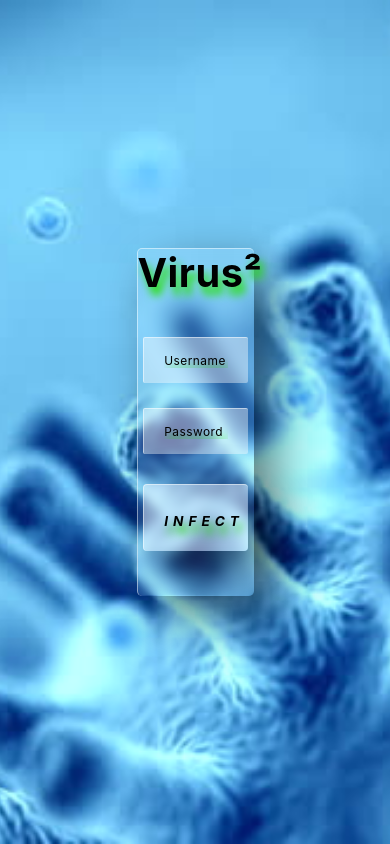
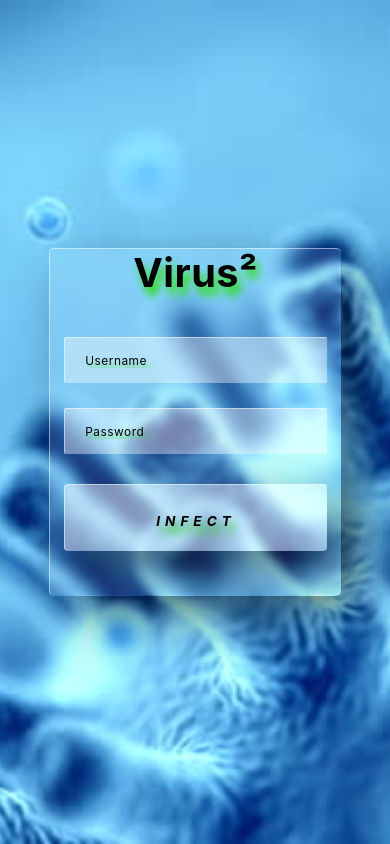
Before and after one commit to lroberts77/Virus, a React (Create React App) app: page / in a window 390 px wide. Built offline with nearby package versions, Linux system fonts and the light colour scheme.

Commit message:
updated login form size for mobile devices

```diff
--- a/src/App.css
+++ b/src/App.css
@@ -306,6 +306,12 @@
   outline: none;
 }
 
+@media only screen and (max-width: 600px) {
+  .form {
+    width: 75%;
+  }
+}
+
 .input-form::placeholder {
   color: black;
   text-shadow: 4px 8px 8px #23e000;
```
